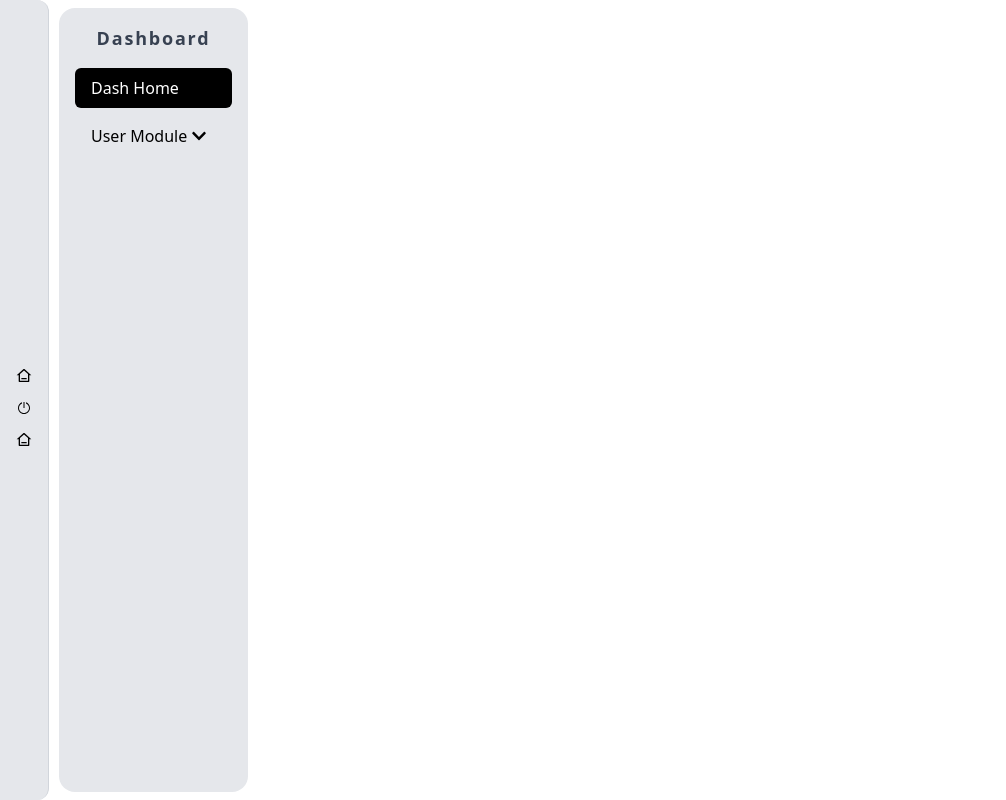
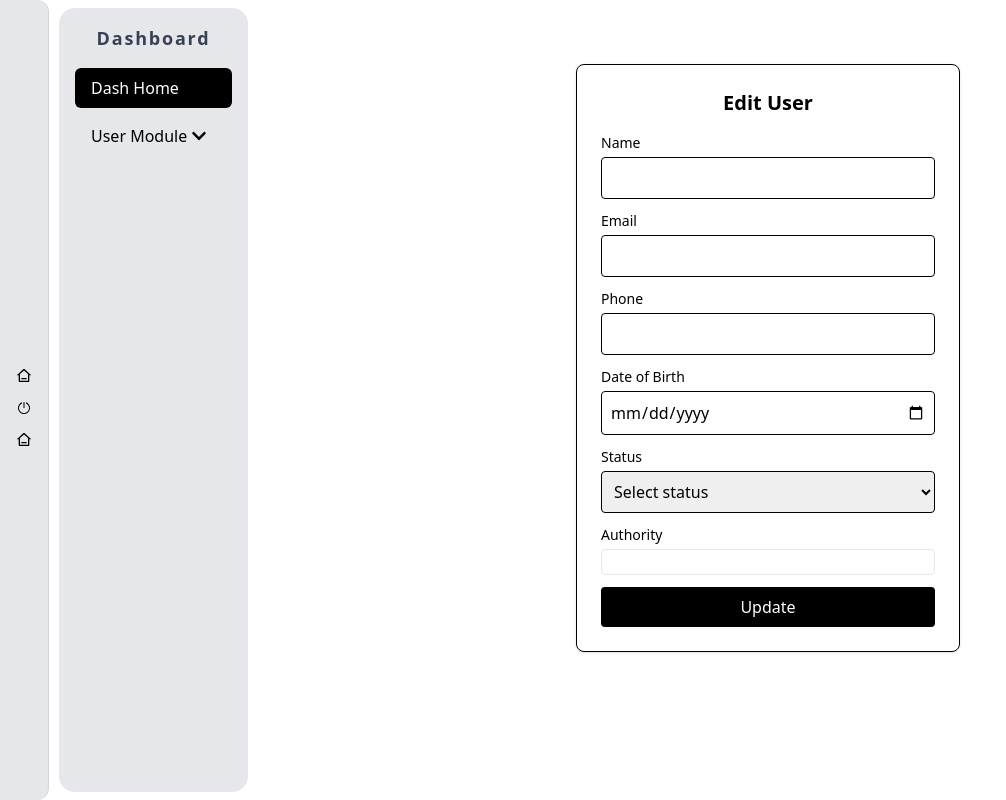
Before and after one commit to tahmidhasantanoy/MultiBrand-Ltd-Dynamic-dashboard, a React (Vite) app: page /dashboard/manage-users/edit-user/1 in a window 1280 px wide. Shown: the whole page, without its empty margins (0-1006 px from the left). Built offline with nearby package versions, Linux system fonts and the light colour scheme; no server answers.

Commit message:
Edit user data implemented beautifully

```diff
--- a/src/Pages/Dashboard/AddUser.jsx
+++ b/src/Pages/Dashboard/AddUser.jsx
@@ -23,7 +23,6 @@ const AddUser = () => {
   }, [email, setValue]);
 
   const onSubmit = async (data) => {
-    console.log("Form Submitted:", data);
 
     if (loading) {
       <p>Loading ...</p>;
@@ -87,8 +86,10 @@ const AddUser = () => {
           })}
           className="mt-1 block w-full rounded border border-black p-2 focus:outline-none focus:ring-1 focus:ring-black"
         />
-        {errors.email && (
-          <p className="text-red-600 text-xs mt-1">{errors.email.message}</p>
+        {errors.userEmail && (
+          <p className="text-red-600 text-xs mt-1">
+            {errors.userEmail.message}
+          </p>
         )}
       </div>
 
@@ -141,7 +142,7 @@ const AddUser = () => {
           Authority
         </label>
         <input
-          defaultValue={email} /* Problem here */
+          defaultValue={email}
           readOnly
           type="tel"
           {...register("authority", {})}
--- a/src/Pages/Dashboard/EditUser.jsx
+++ b/src/Pages/Dashboard/EditUser.jsx
@@ -1,22 +1,194 @@
-import React, { useMemo } from "react";
+import React, { useContext, useEffect, useMemo } from "react";
 import { useParams } from "react-router-dom";
-import { useGetUsersInfoQuery } from "../../Redux/api/manageUsersApi";
+import {
+  useGetUsersInfoQuery,
+  useUpdateUserInfoMutation,
+} from "../../Redux/api/manageUsersApi";
+import { useForm } from "react-hook-form";
+import { AuthContext } from "../../Providers/AuthProvider";
+import Swal from "sweetalert2";
 
 const EditUser = () => {
   const { id } = useParams();
   const { data, isLoading, isError } = useGetUsersInfoQuery();
+  const { user } = useContext(AuthContext);
+  const [updateUserInfo] = useUpdateUserInfoMutation();
+
+  const email = user?.email;
   const users = data?.data;
-
-  console.log(users);
-  console.log(id);
 
   const clickedUser = useMemo(() => {
     return Array.isArray(users) && users.find((user) => user._id === id);
   }, [users, id]);
 
-  console.log(clickedUser);
+  const { _id, name, userEmail, phone, dob } = clickedUser;
 
-  return <div>{clickedUser?.name}</div>;
+  const {
+    register,
+    handleSubmit,
+    setValue,
+    formState: { errors },
+  } = useForm();
+
+  useEffect(() => {
+    if (clickedUser) {
+      setValue("name", clickedUser.name);
+      setValue("userEmail", clickedUser.userEmail);
+      setValue("phone", clickedUser.phone);
+      setValue("dob", clickedUser.dob);
+      setValue("status", clickedUser.status);
+    }
+    if (email) {
+      setValue("authority", email);
+    }
+  }, [clickedUser, email, setValue]);
+
+  const onSubmit = async (data) => {
+    if (isLoading) return <p>Loading ...</p>;
+
+    if (isError) return <p>Something went wrong</p>;
+
+    const userId = _id;
+    // console.log(_id, "userId");
+
+    const updateUserData = {
+      name: data.name,
+      userEmail: data.userEmail,
+      phone: data.phone,
+      dob: data.dob,
+      status: data.status,
+      authority: email,
+    };
+
+    try {
+      const responseFromServer = await updateUserInfo({
+        id: userId,
+        updatedData: updateUserData,
+      });
+      if (responseFromServer?.data?.success) {
+        Swal.fire({
+          position: "top-end",
+          icon: "success",
+          title: "Updated Successfully",
+          showConfirmButton: false,
+          timer: 2000,
+        });
+      }
+    } catch (error) {
+      console.log(error);
+    }
+  };
+
+  return (
+    <form
+      onSubmit={handleSubmit(onSubmit)}
+      className="max-w-sm mx-auto mt-10 p-6 bg-white rounded-lg shadow border border-black space-y-3"
+    >
+      <h2 className="text-xl font-bold text-center text-black mb-4">
+        Edit User
+      </h2>
+
+      <div>
+        <label className="block text-sm font-medium text-black">Name</label>
+        <input
+          type="text"
+          defaultValue={name}
+          {...register("name", { required: "Name is required" })}
+          className="mt-1 block w-full rounded border border-black p-2 focus:outline-none focus:ring-1 focus:ring-black"
+        />
+        {errors.name && (
+          <p className="text-red-600 text-xs mt-1">{errors.name.message}</p>
+        )}
+      </div>
+
+      <div>
+        <label className="block text-sm font-medium text-black">Email</label>
+        <input
+          type="email"
+          defaultValue={userEmail}
+          {...register("userEmail", {
+            required: "Email is required",
+            pattern: {
+              value: /^\S+@\S+$/i,
+              message: "Invalid email address",
+            },
+          })}
+          className="mt-1 block w-full rounded border border-black p-2 focus:outline-none focus:ring-1 focus:ring-black"
+        />
+        {errors.userEmail && (
+          <p className="text-red-600 text-xs mt-1">
+            {errors.userEmail.message}
+          </p>
+        )}
+      </div>
+
+      <div>
+        <label className="block text-sm font-medium text-black">Phone</label>
+        <input
+          type="tel"
+          defaultValue={phone}
+          {...register("phone", {
+            required: "Phone number is required",
+            minLength: { value: 10, message: "At least 10 digits" },
+            pattern: { value: /^[0-9]+$/, message: "Numbers only" },
+          })}
+          className="mt-1 block w-full rounded border border-black p-2 focus:outline-none focus:ring-1 focus:ring-black"
+        />
+        {errors.phone && (
+          <p className="text-red-600 text-xs mt-1">{errors.phone.message}</p>
+        )}
+      </div>
+
+      <div>
+        <label className="block text-sm font-medium text-black">
+          Date of Birth
+        </label>
+        <input
+          type="date"
+          defaultValue={dob}
+          {...register("dob", { required: "Date of birth is required" })}
+          className="mt-1 block w-full rounded border border-black p-2 focus:outline-none focus:ring-1 focus:ring-black"
+        />
+        {errors.dob && (
+          <p className="text-red-600 text-xs mt-1">{errors.dob.message}</p>
+        )}
+      </div>
+
+      <div>
+        <label className="block text-sm font-medium text-black">Status</label>
+        <select
+          {...register("status", { required: "Status is required" })}
+          className="mt-1 block w-full rounded border border-black p-2 focus:outline-none focus:ring-1 focus:ring-black"
+        >
+          <option value="">Select status</option>
+          <option value="active">Active</option>
+          <option value="inactive">Inactive</option>
+        </select>
+        {errors.status && (
+          <p className="text-red-600 text-xs mt-1">{errors.status.message}</p>
+        )}
+      </div>
+      <div>
+        <label className="block text-sm font-medium text-black">
+          Authority
+        </label>
+        <input
+          defaultValue={email}
+          readOnly
+          type="tel"
+          {...register("authority", {})}
+          className="mt-1 block w-full rounded border"
+        />
+      </div>
+
+      <button
+        type="submit"
+        className="w-full bg-black text-white py-2 px-4 rounded hover:bg-opacity-90 transition duration-300"
+      >
+        Update
+      </button>
+    </form>
+  );
 };
 
 export default EditUser;
--- a/src/Pages/Dashboard/ManageUser.jsx
+++ b/src/Pages/Dashboard/ManageUser.jsx
@@ -5,7 +5,6 @@ import UserCard from "./UserCard";
 const ManageUser = () => {
   const { data, isLoading, isError } = useGetUsersInfoQuery();
   const users = data?.data;
-  console.log(users);
 
   if (isLoading) return <p>Loading ...</p>;
 
--- a/src/Pages/Dashboard/UserCard.jsx
+++ b/src/Pages/Dashboard/UserCard.jsx
@@ -2,7 +2,8 @@ import React from "react";
 import { Link } from "react-router-dom";
 
 const UserCard = ({ user }) => {
-  const { _id, name, email, phone, dob, authority, createdAt, status } = user;
+  const { _id, name, userEmail, phone, dob, authority, createdAt, status } =
+    user;
   return (
     <div className="bg-white rounded-2xl shadow-md p-6 max-w-md w-full border border-gray-300 hover:shadow-2xl transition duration-300 space-y-4">
       <div className="flex justify-between items-start">
@@ -23,7 +24,7 @@ const UserCard = ({ user }) => {
 
       <div className="text-sm text-gray-700 space-y-1">
         <p>
-          <span className="font-semibold">📧 Email:</span> {email}
+          <span className="font-semibold">📧 Email:</span> {userEmail}
         </p>
         <p>
           <span className="font-semibold">📱 Phone:</span> {phone}
--- a/src/Redux/api/manageUsersApi.js
+++ b/src/Redux/api/manageUsersApi.js
@@ -9,20 +9,34 @@ const manageUsersApi = baseApi.injectEndpoints({
         url: "/get-users-info",
         method: "GET",
       }),
-      providesTags: ["Product"], // cache for real time data get
+      providesTags: ["multibrand"], // cache for real time data get
     }),
 
     createNewUserInfo: build.mutation({
       query: (newUserInfo) => ({
-        url: "/add-user-info", // modify
+        url: "/add-user-info",
         method: "POST",
         data: newUserInfo,
         ContentType: "application/json",
       }),
-      invalidatesTags: ["Product"], // Invalide data after placing an order
+      invalidatesTags: ["multibrand"], // Invalide data after placing an order
+    }),
+
+    updateUserInfo: build.mutation({
+      query: ({ id, updatedData }) => ({
+        url: `/update-user-info/${id}`,
+        method: "PUT",
+        data: updatedData,
+        ContentType: "application/json",
+      }),
+      invalidatesTags: ["multibrand"],
     }),
   }),
   overrideExisting: false,
 });
 
-export const { useGetUsersInfoQuery, useCreateNewUserInfoMutation } = manageUsersApi;
+export const {
+  useGetUsersInfoQuery,
+  useCreateNewUserInfoMutation,
+  useUpdateUserInfoMutation,
+} = manageUsersApi;
```
